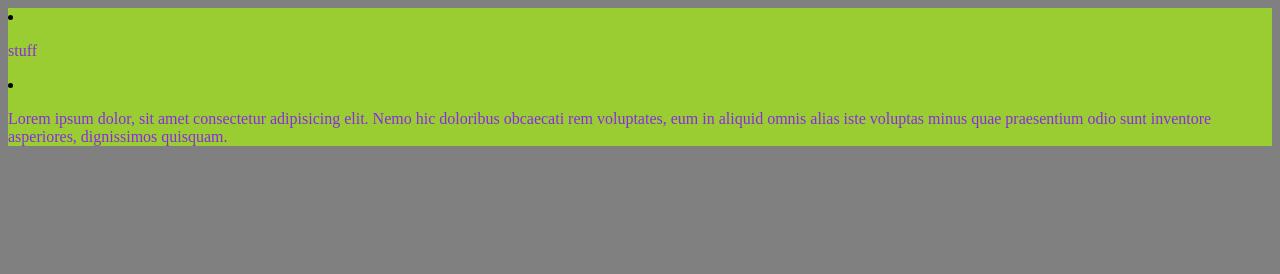
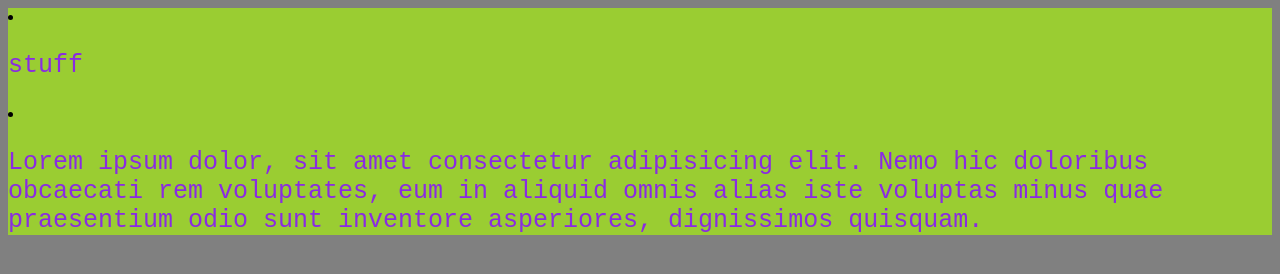
Before and after one commit to Ryan-Fortner/basic_repo, a plain HTML site: page Desktop/basic_repo/index.html in a window 1280 px wide. Drawn offline with nearby package versions, Linux system fonts and the light colour scheme.

Commit message:
first css update

```diff
--- a/Desktop/basic_repo/styles.css
+++ b/Desktop/basic_repo/styles.css
@@ -8,4 +8,6 @@ div {
 
 p {
     color: blueviolet;
+    font-family: monospace;
+    font-size: 25px;
 }
```
